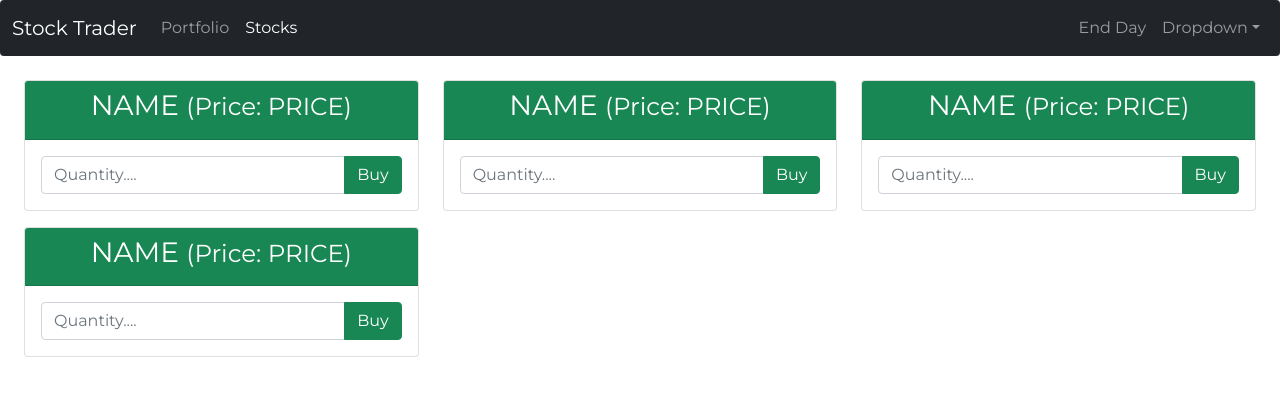
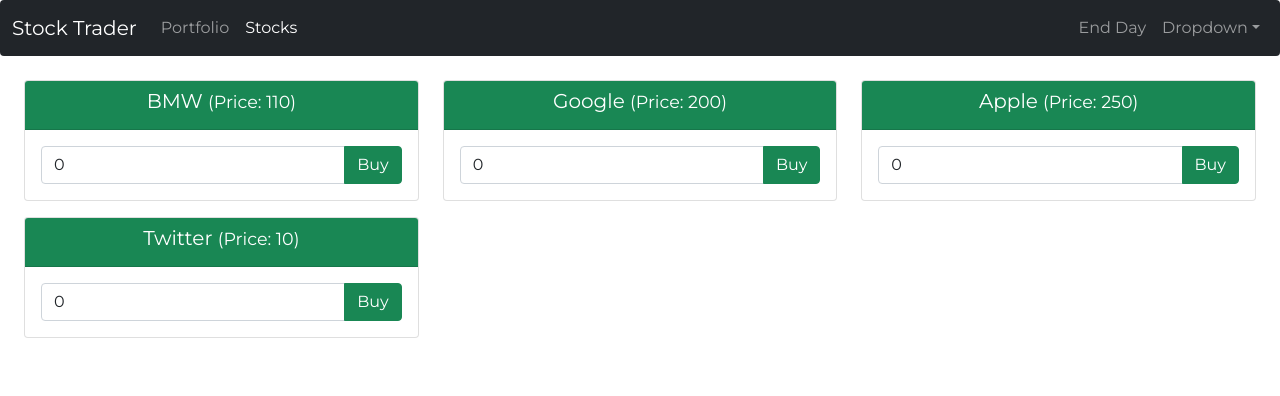
Before and after one commit to acharayaP03/thestocktrader, a Vue app: page /stocks in a window 1280 px wide. Shown: the top 396 px of the page. Built offline with nearby package versions, Linux system fonts and the light colour scheme.

Commit message:
Trial for updating remote branch from diffrent machine

```diff
--- a/src/components/stocks/Stock.vue
+++ b/src/components/stocks/Stock.vue
@@ -1,15 +1,43 @@
 <template>
   <div class="col-sm-6 col-md-4">
-    <div class="card text-white  mb-3">
+    <div class="mb-3 text-white card">
       <div class="card-header bg-success">
-        <h3 class="card-title">NAME <small>(Price: PRICE)</small></h3>
+        <h5 class="card-title">{{stock.name}} <small>(Price: {{stock.price}})</small></h5>
       </div>
       <div class="card-body">
         <div class="input-group">
-          <input type="text" class="form-control" id="password" placeholder="Quantity...." />
-          <button class="btn btn-success">Buy</button>
+          <input type="number" class="form-control" id="password" placeholder="Quantity...." v-model="quantity"/>
+          <button class="btn btn-success" @click="buyStock">Buy</button>
         </div>
       </div>
     </div>
   </div>
 </template>
+<script>
+export default {
+  props:{
+    stock:{
+      type: Object,
+      required: true
+    }
+  },
+  data(){
+    return{
+      quantity: 0
+    }
+  },
+  methods:{
+    buyStock(){
+
+      const order = {
+        stockId: new Date().toISOString(),
+        stockQuantity: this.quantity,
+        stockPrice: this.stock.price
+      }
+
+      console.log(order);
+      this.quantity = 0
+    }
+  }
+}
+</script>
--- a/src/components/stocks/Stocks.vue
+++ b/src/components/stocks/Stocks.vue
@@ -1,6 +1,6 @@
 <template>
-  <div class="row p-4">
-    <app-stock v-for="stock in stocks" :key="stock.id"></app-stock>
+  <div class="p-4 row">
+    <app-stock v-for="stock in stocks" :key="stock.id" :stock="stock"></app-stock>
   </div>
 </template>
 
```
Also changed, not shown: 1 other file (tests, documents, lock files or other folders).
